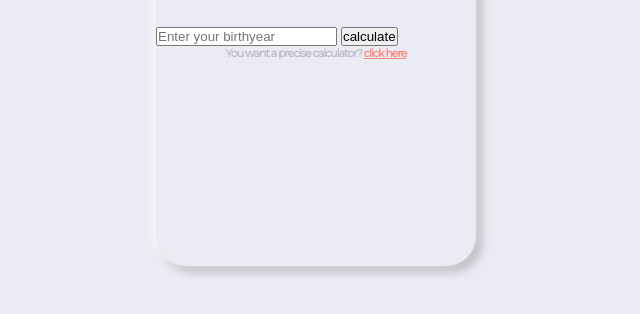
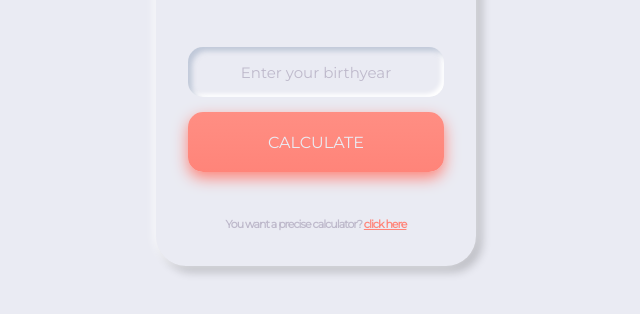
Before and after one commit to younessidbakkasse/calculio, a plain HTML site: page index.html in a window 1280 px wide. Shown: the part 214-528 px from the top of the page, without its empty margins (324-964 px from the left). Drawn offline with Linux system fonts and the light colour scheme.

Commit message:
finished the card styling

```diff
--- a/index.html
+++ b/index.html
@@ -12,7 +12,7 @@
         <div class="logo"><h2>calculio</h2></div>
         <form action="">
             <input type="number" name="" id="" placeholder="Enter your birthyear">
-            <input type="button" value="calculate">
+            <input type="button" value="CALCULATE">
         </form>
         <p>You want a precise calculator? <a href="https://www.calculator.net/age-calculator.html" target="_blank">click here</a></p>
     </main>
--- a/style.css
+++ b/style.css
@@ -12,7 +12,14 @@ body {
     width: 25%;
     height: 360px;
     margin: 120px auto;
-    box-shadow: -2px -2px 10px rgb(255, 255, 255, .8), 6px 6px 10px rgb(0, 0, 0, .2);
+    box-shadow: -2px -2px 10px rgba(255, 255, 255, .8), 6px 6px 10px rgba(0, 0, 0, .2);
+}
+
+form {
+    display: inline-block;
+    margin: 20px auto 30px;
+    text-align: center;
+    width: 100%;
 }
 
 .logo {
@@ -39,3 +46,41 @@ h2 {
     letter-spacing: -4px;
     text-align: center;
 }
+
+input[type=number] {
+    border: none;
+    text-align: center;
+    border-radius: 15px;
+    width: 80%;
+    height: 50px;
+    background: transparent;
+    box-shadow: inset 4px 4px 5px rgb(163,177,198,0.6), inset -3px -3px 4px  white;
+    font-family: 'Montserrat', sans-serif;
+    font-size: 15px;
+    color: #BEB9CB;
+}
+input::-webkit-input-placeholder {
+    color: #BEB9CB;
+}
+input::-webkit-outer-spin-button,
+input::-webkit-inner-spin-button {
+  -webkit-appearance: none;
+  margin: 0;
+}
+
+input[type=button] {
+    border: none;
+    border-radius: 15px;
+    box-shadow: 0px 6px 15px rgba(255, 132, 121, 1);
+    width: 80%;
+    height: 60px;
+    background: linear-gradient(#FF8E83, #FF8479);
+    color: #EAEBF3;
+    font-size: 16px;
+    font-family: 'Montserrat', sans-serif;
+    cursor: pointer;
+    margin: 15px auto;
+}
+input[type=button]:hover{
+
+}
```
